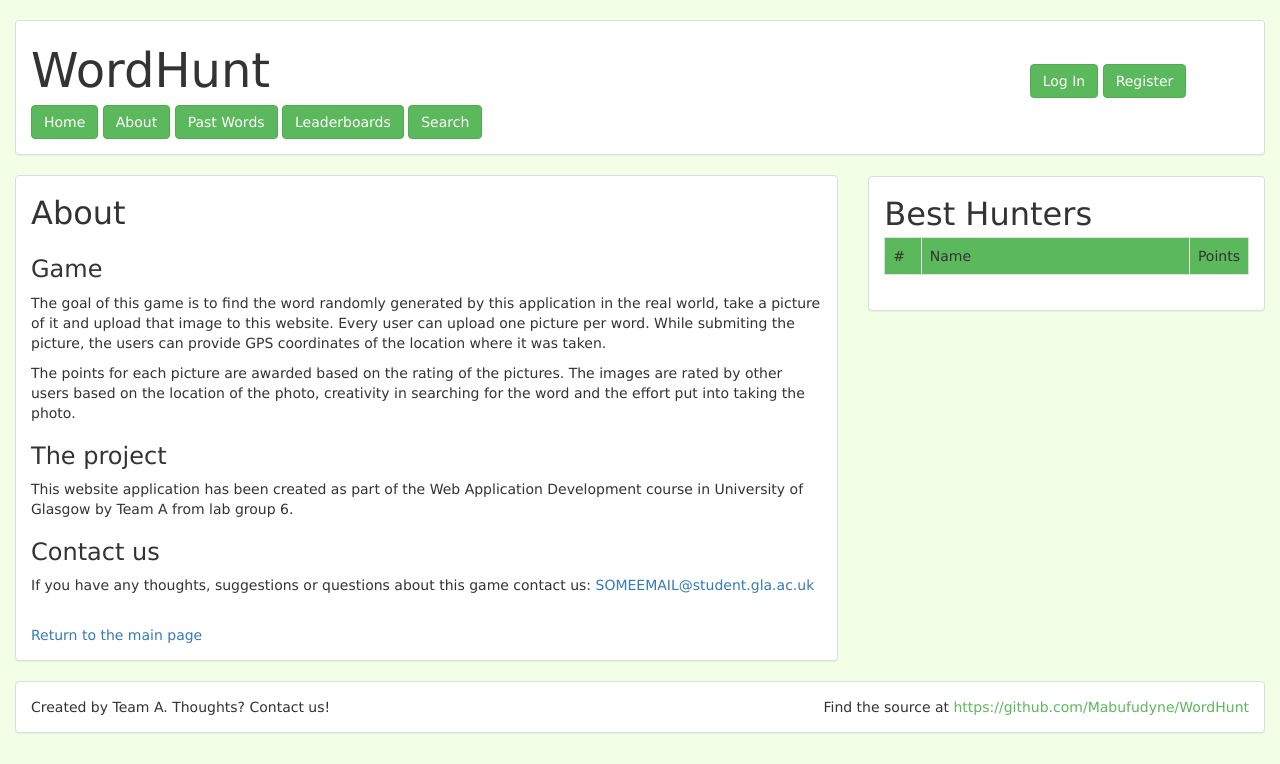
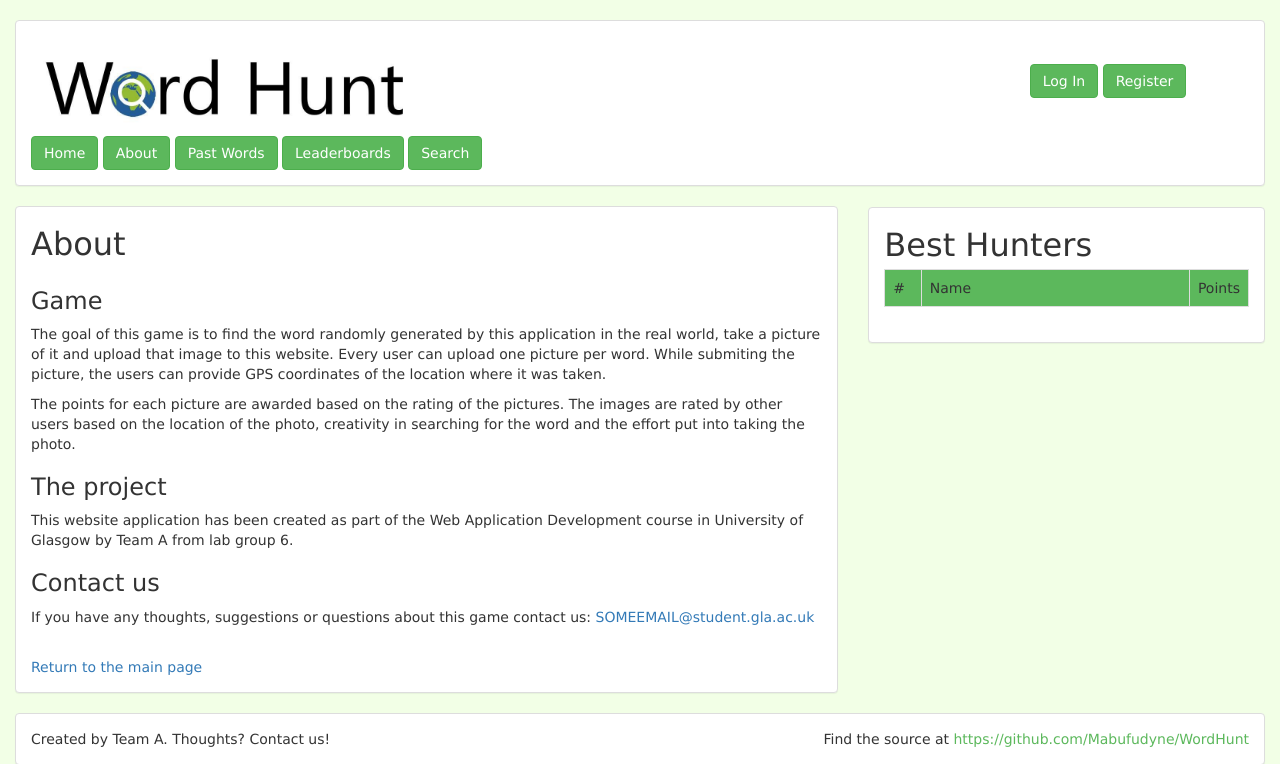
Before and after one commit to LukasKnapek/WordHunt, a Django app: page /about/ in a window 1280 px wide. Shown: the top 764 px of the page. Run offline with Django 3.2, Linux system fonts and the light colour scheme; some libraries are stand-ins or nearby versions.

Commit message:
Project logo

```diff
--- a/templates/WordHuntApp/base.html
+++ b/templates/WordHuntApp/base.html
@@ -49,7 +49,7 @@
 					<div class="col-xs-9">
                     				<div class="row">
                         				<div class="col-xs-12">
-                        					<font size="8"> WordHunt
+											<img src="{% static 'img/logo.jpg' %}" height="100px"></img>
 									{% block page_title_block %}
 									{% endblock %}
 								</font>
```
Also changed, not shown: static/img/logo.jpg (added).
